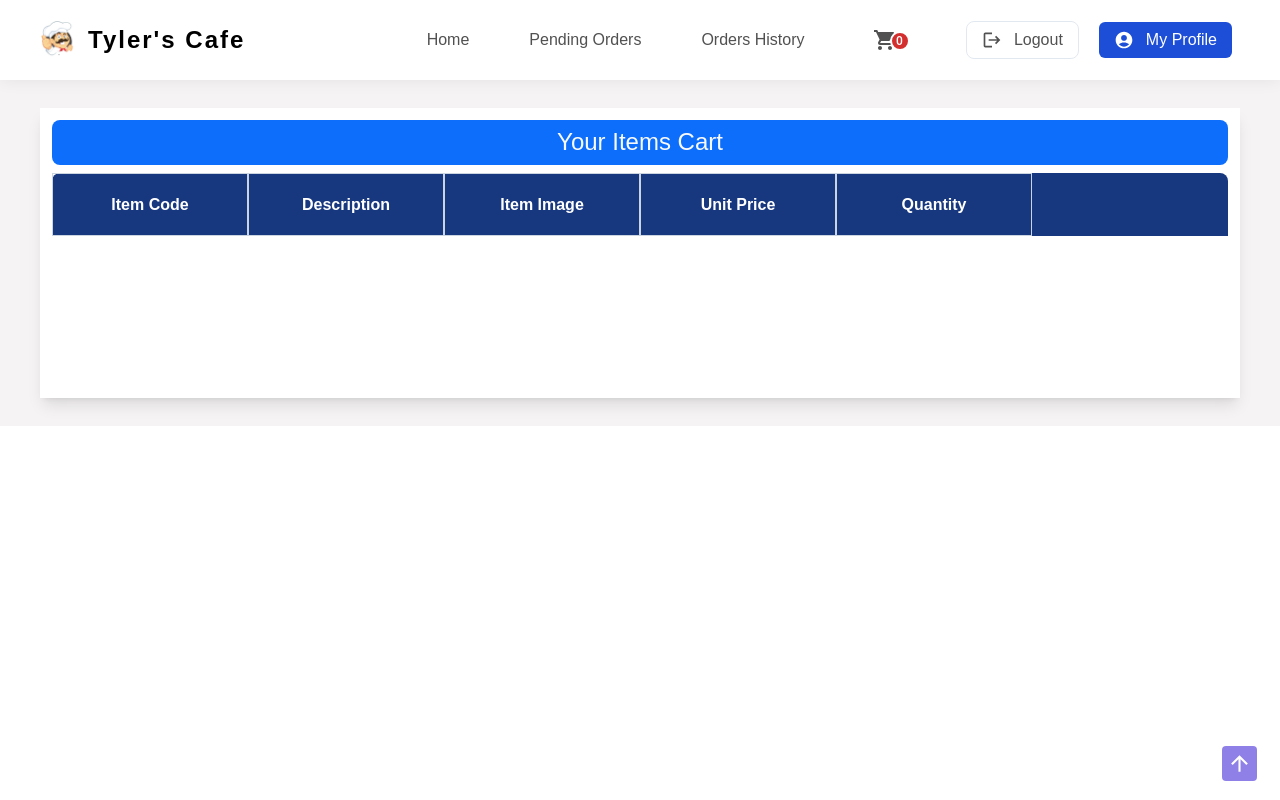
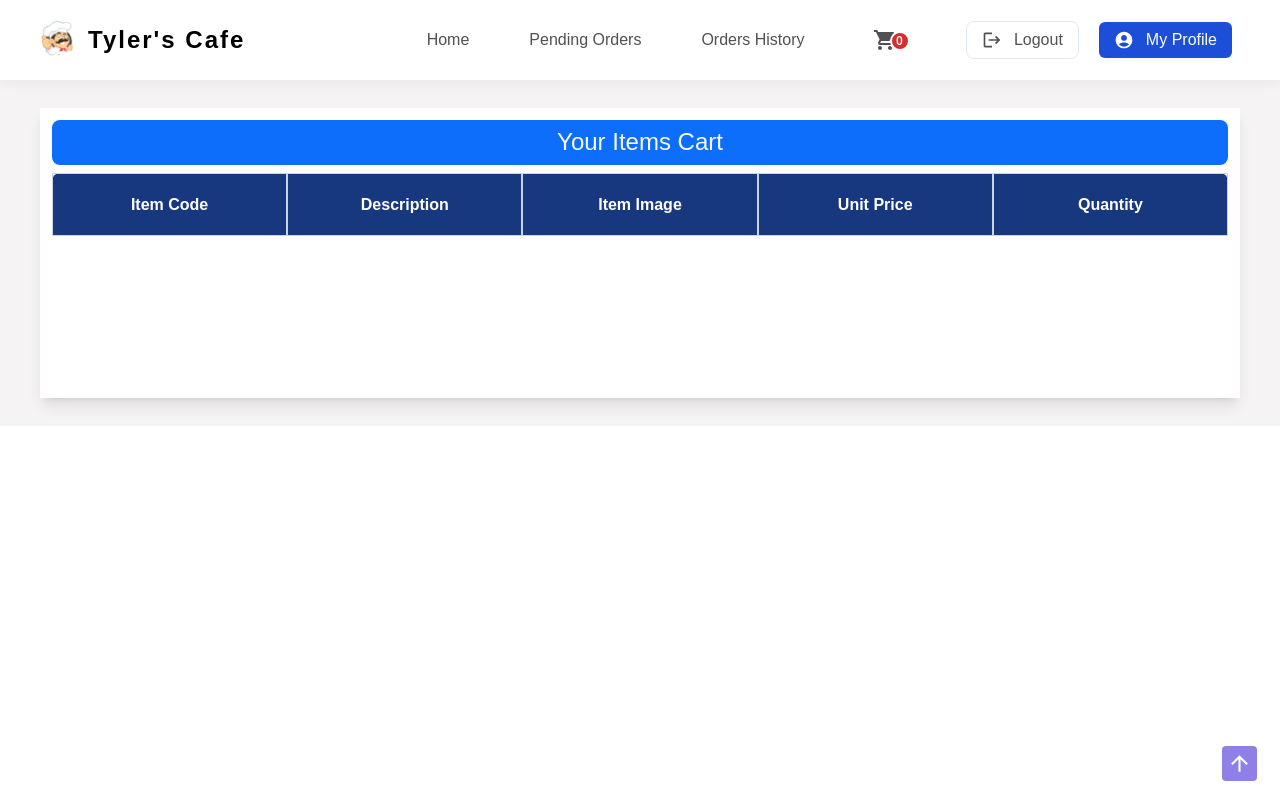
Before and after one commit to AshanSandeep06/Food-Shop-System, a React (Create React App) app in the folder frontend/: page /placeOrder in a window 1280 px wide. Built offline with nearby package versions, Linux system fonts and the light colour scheme.

Commit message:
Content Updated

```diff
--- a/frontend/src/components/Table/Table.tsx
+++ b/frontend/src/components/Table/Table.tsx
@@ -35,7 +35,7 @@ const Table = (props: TableProps) => {
                 borderTopRightRadius: "8px",
               }}
             >
-              <tr className="grid grid-cols-6">
+              <tr className={tblHaderStyles}>
                 {props.tblHeaders.map((header, index) => (
                   <th
                     key={index}
```
